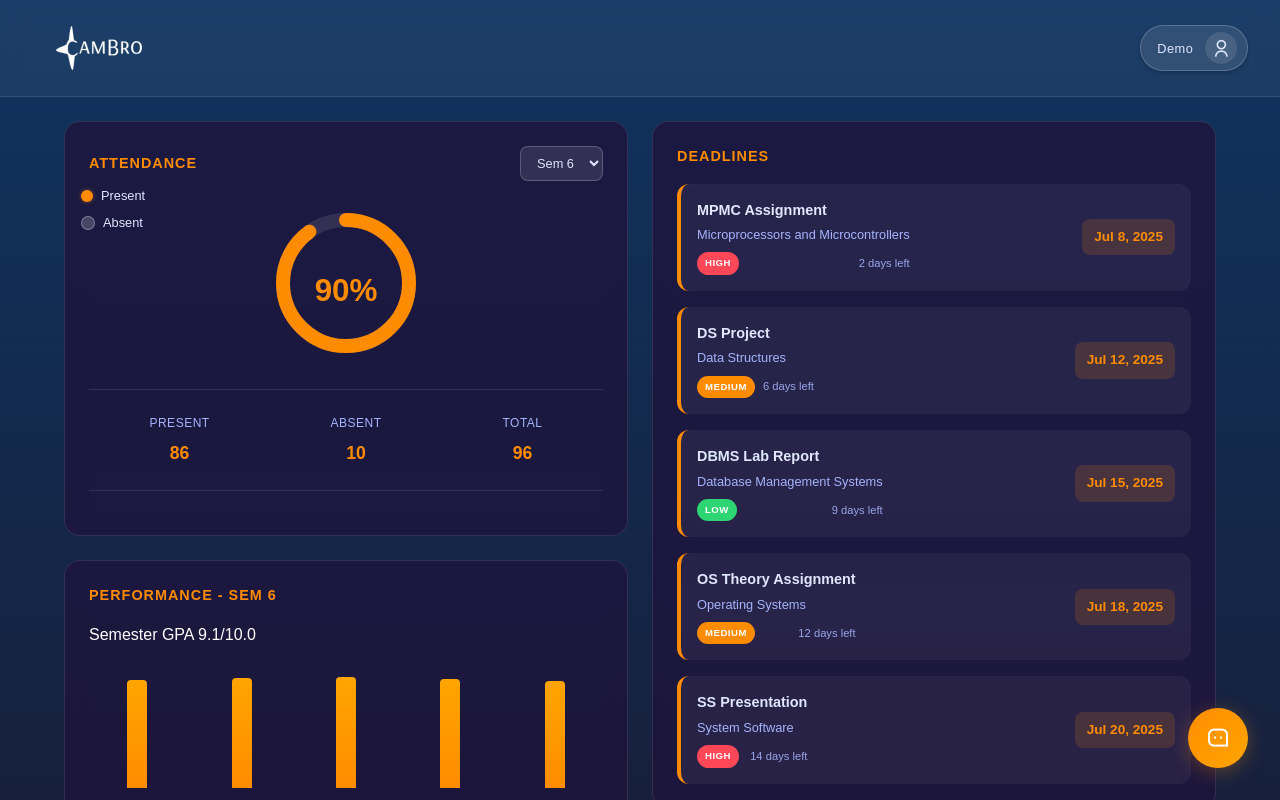
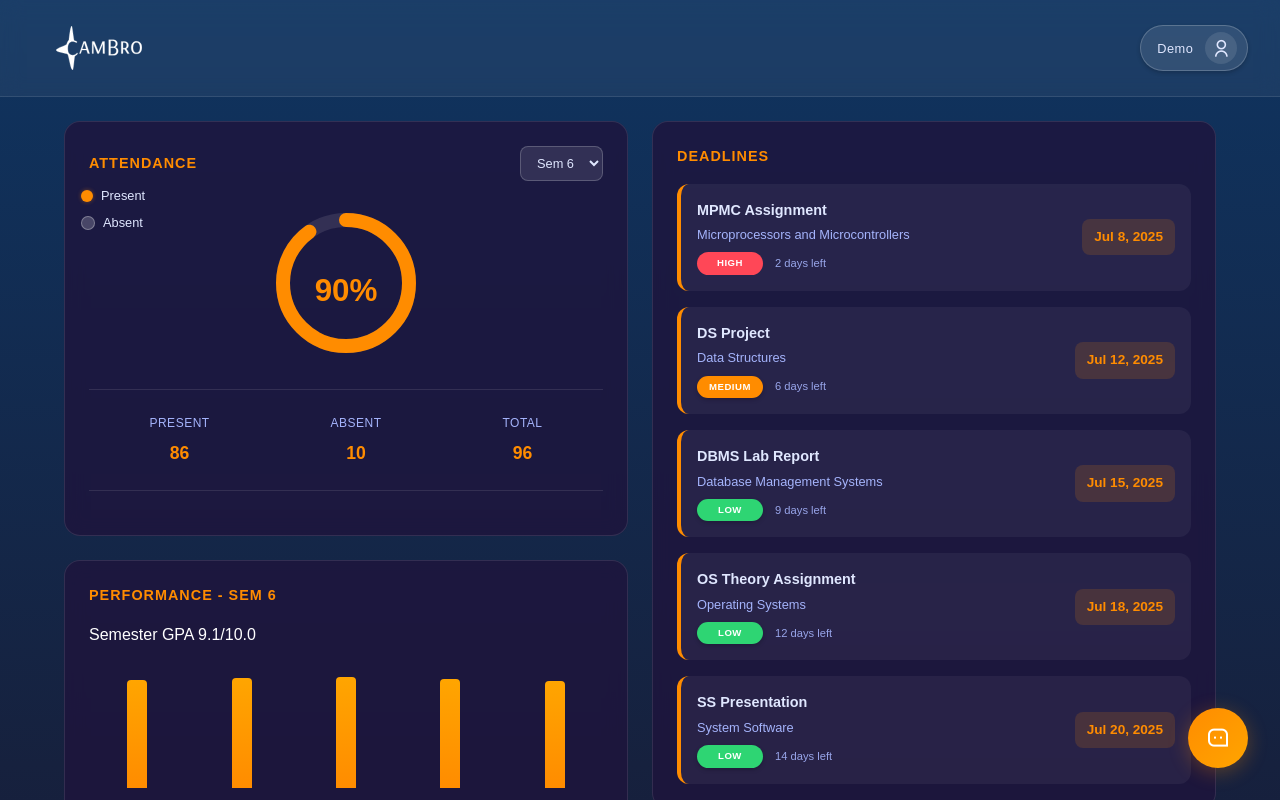
Before and after one commit to ItsAbin/CamBro-dashboard, a React (Vite) app: page / in a window 1280 px wide. Shown: the top 800 px of the page. Built offline with nearby package versions, Linux system fonts and the light colour scheme.

Commit message:
fixed: spacing in deadeline

```diff
--- a/src/components/Home.jsx
+++ b/src/components/Home.jsx
@@ -16,6 +16,7 @@ import {
     formatDate,
     getDaysUntilDeadline,
     getPriorityColor,
+    getDynamicPriority,
     formatGPA,
     getPerformanceInsight
 } from '../utils/helpers';
@@ -532,12 +533,18 @@ const Home = () => {
                                             <h4>{deadline.title}</h4>
                                             <p>{deadline.subject}</p>
                                             <div className="deadline-meta">
-                                                <span
-                                                    className="deadline-priority"
-                                                    style={{ backgroundColor: getPriorityColor(deadline.priority) }}
-                                                >
-                                                    {deadline.priority}
-                                                </span>
+                                                {(() => {
+                                                    const daysLeft = getDaysUntilDeadline(deadline.due);
+                                                    const dynamicPriority = getDynamicPriority(daysLeft);
+                                                    return (
+                                                        <span
+                                                            className="deadline-priority"
+                                                            style={{ backgroundColor: getPriorityColor(dynamicPriority) }}
+                                                        >
+                                                            {dynamicPriority}
+                                                        </span>
+                                                    );
+                                                })()}
                                                 <span className="deadline-days">
                                                     {getDaysUntilDeadline(deadline.due)} days left
                                                 </span>
--- a/src/components/home.css
+++ b/src/components/home.css
@@ -495,10 +495,10 @@
 
 .deadline-meta {
     display: flex;
-    justify-content: space-between;
+    justify-content: flex-start;
     align-items: center;
     margin-top: 0.5rem;
-    gap: 0.5rem;
+    gap: 0.75rem; /* Consistent spacing between badge and days left */
 }
 
 .deadline-priority {
@@ -509,12 +509,53 @@
     font-weight: 600;
     text-transform: uppercase;
     letter-spacing: 0.5px;
+    box-shadow: 0 2px 4px rgba(0, 0, 0, 0.2);
+    display: inline-flex;
+    align-items: center;
+    justify-content: center;
+    min-width: 50px;
+    width: 50px;
+    text-align: center;
+    animation: fadeIn 0.3s ease-out;
+}
+
+/* Priority badge animations */
+@keyframes fadeIn {
+    from {
+        opacity: 0;
+        transform: translateY(-3px);
+    }
+    to {
+        opacity: 1;
+        transform: translateY(0);
+    }
+}
+
+/* Special styling for high priority */
+.deadline-priority[style*="rgb(255, 71, 87)"] { /* high priority color */
+    animation: pulse 2s infinite;
+    box-shadow: 0 0 0 rgba(255, 71, 87, 0.4);
+}
+
+@keyframes pulse {
+    0% {
+        box-shadow: 0 0 0 0 rgba(255, 71, 87, 0.4);
+    }
+    70% {
+        box-shadow: 0 0 0 6px rgba(255, 71, 87, 0);
+    }
+    100% {
+        box-shadow: 0 0 0 0 rgba(255, 71, 87, 0);
+    }
 }
 
 .deadline-days {
     font-size: 0.7rem;
     color: #a5b4fc;
     opacity: 0.9;
+    display: inline-flex;
+    align-items: center;
+    margin-left: 0; /* Ensure no extra margins affect spacing */
 }
 
 /* Performance Chart */
--- a/src/utils/helpers.js
+++ b/src/utils/helpers.js
@@ -15,6 +15,12 @@ export const getDaysUntilDeadline = (dateString) => {
     const diffTime = deadline - today;
     const diffDays = Math.ceil(diffTime / (1000 * 60 * 60 * 24));
     return diffDays;
+};
+
+export const getDynamicPriority = (daysLeft) => {
+    if (daysLeft <= 3) return 'high';
+    if (daysLeft <= 7) return 'medium';
+    return 'low';
 };
 
 export const getPriorityColor = (priority) => {
```
